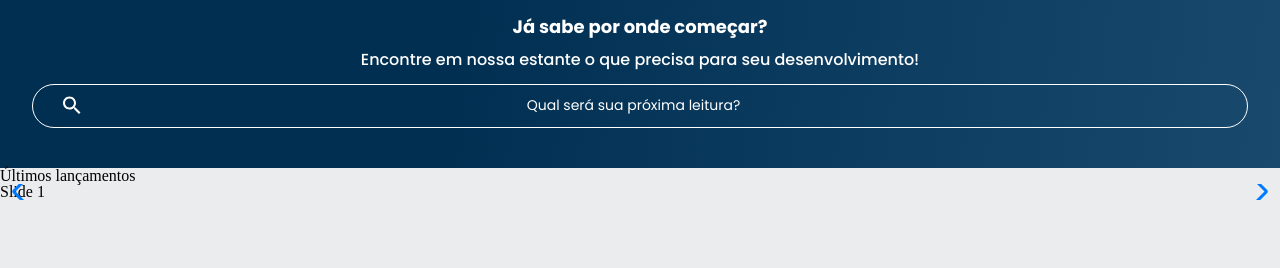
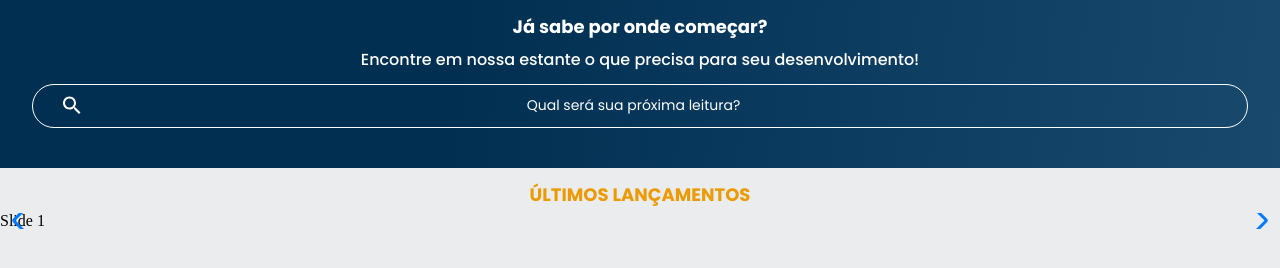
Before and after one commit to vandonsc/projeto-mobile-first, a plain HTML site: page index.html in a window 1280 px wide. Shown: the part 94-362 px from the top of the page. Drawn offline with nearby package versions, Linux system fonts and the light colour scheme.

Commit message:
importando o arquivo para o style

```diff
--- a/style.css
+++ b/style.css
@@ -1,5 +1,6 @@
 @import url("style/header.css");
 @import url("style/banner.css");
+@import url("./style/carrossel.css");
 
 :root{
     --cor-de-fundo: #EBECEE;
@@ -10,7 +11,7 @@
 }
 
 body{
+    font-family: 'Poppins';
     background-color: var(--cor-de-fundo);
-    font-family: var(--font-principal);
     font-size: 16px;
 }
```
